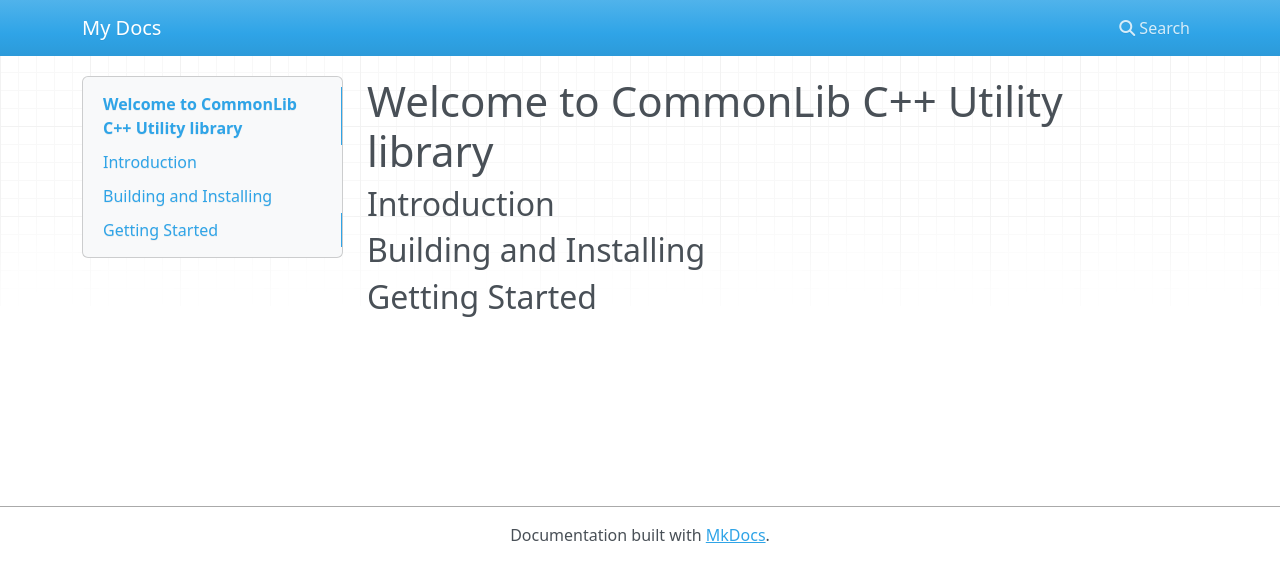
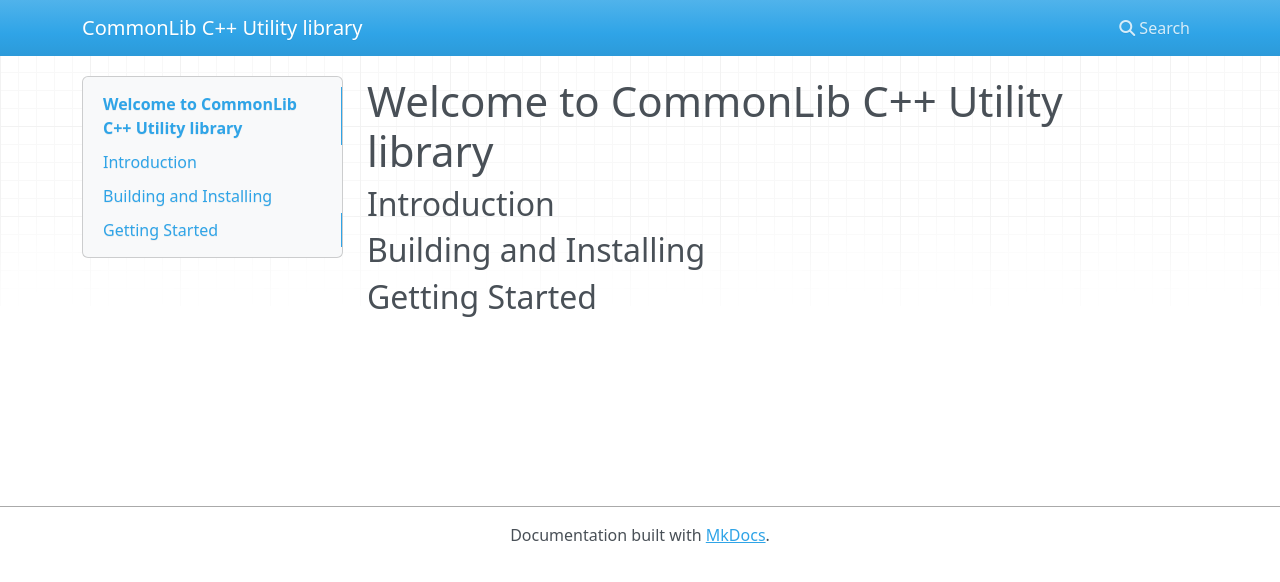
Before and after one commit to ravi688/Common, an MkDocs documentation site: the page built from docs/docs/index.md, in a window 1280 px wide. Shown: the top 582 px of the page. Built offline with MkDocs 1.6.1, drawn with Linux system fonts in a browser that asks for light colours; nearby versions of some CDN libraries.

Commit message:
Docs: Changed sitename

```diff
--- a/docs/mkdocs.yml
+++ b/docs/mkdocs.yml
@@ -1 +1 @@
-site_name: My Docs
+site_name: CommonLib C++ Utility library
```
